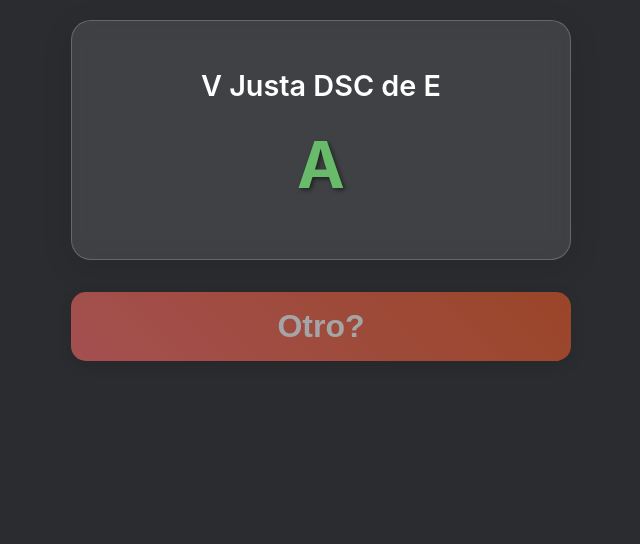
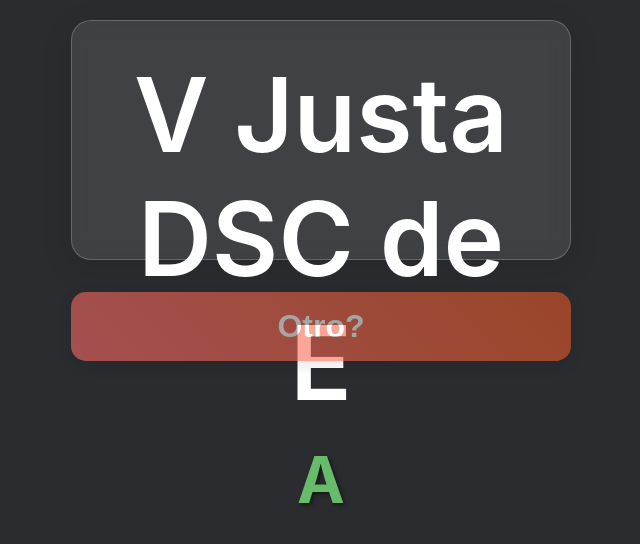
Before and after one commit to nicolas-amabile/intervalos, a plain HTML site: page index.html in a window 1280 px wide. Shown: the whole page, without its empty margins (319-959 px from the left). Drawn offline with Linux system fonts and the light colour scheme.

Commit message:
Fuente con clapm y

```diff
--- a/index.html
+++ b/index.html
@@ -55,7 +55,7 @@
         }
 
         .challenge {
-            font-size: clamp(1.5rem, 1.8rem, 2rem);
+            font-size: clamp(6vw, 8vw, 10vw);
             font-weight: 600;
             margin-bottom: 1rem;
             min-height: 3rem;
```
